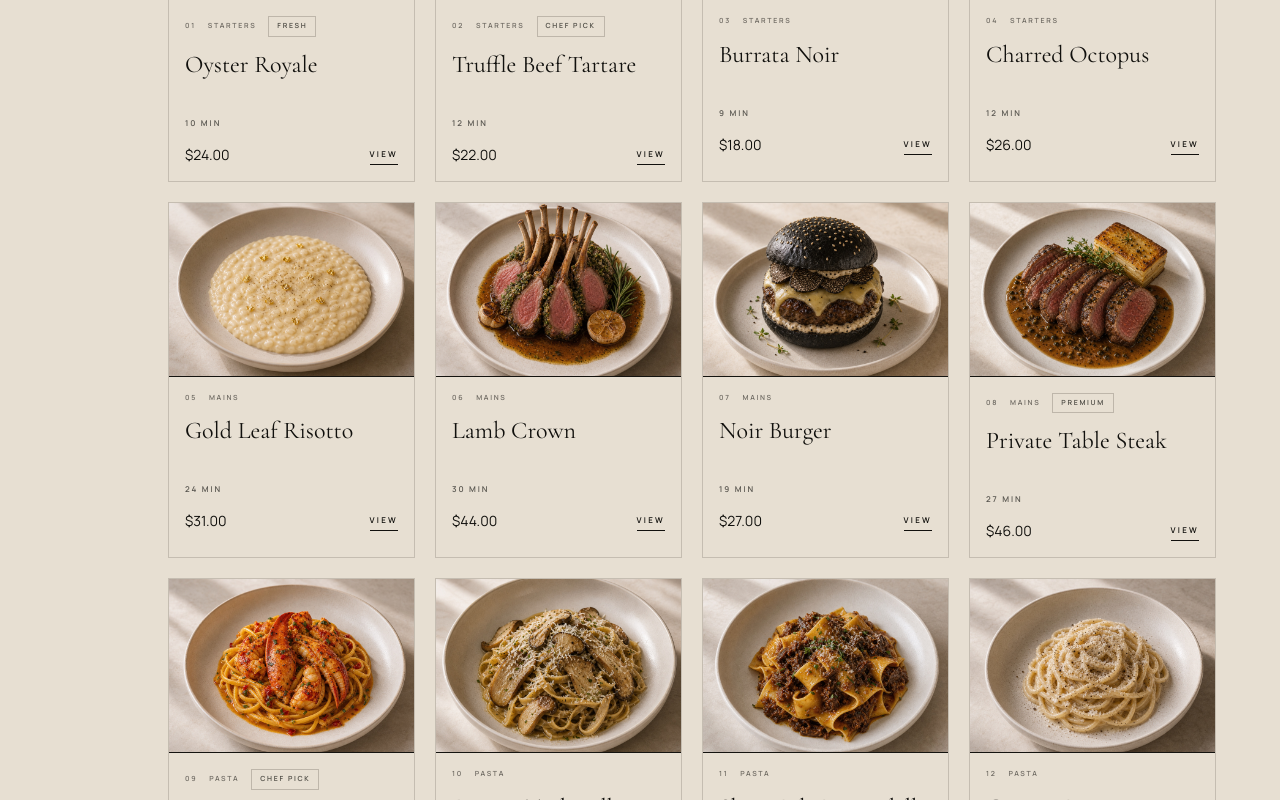
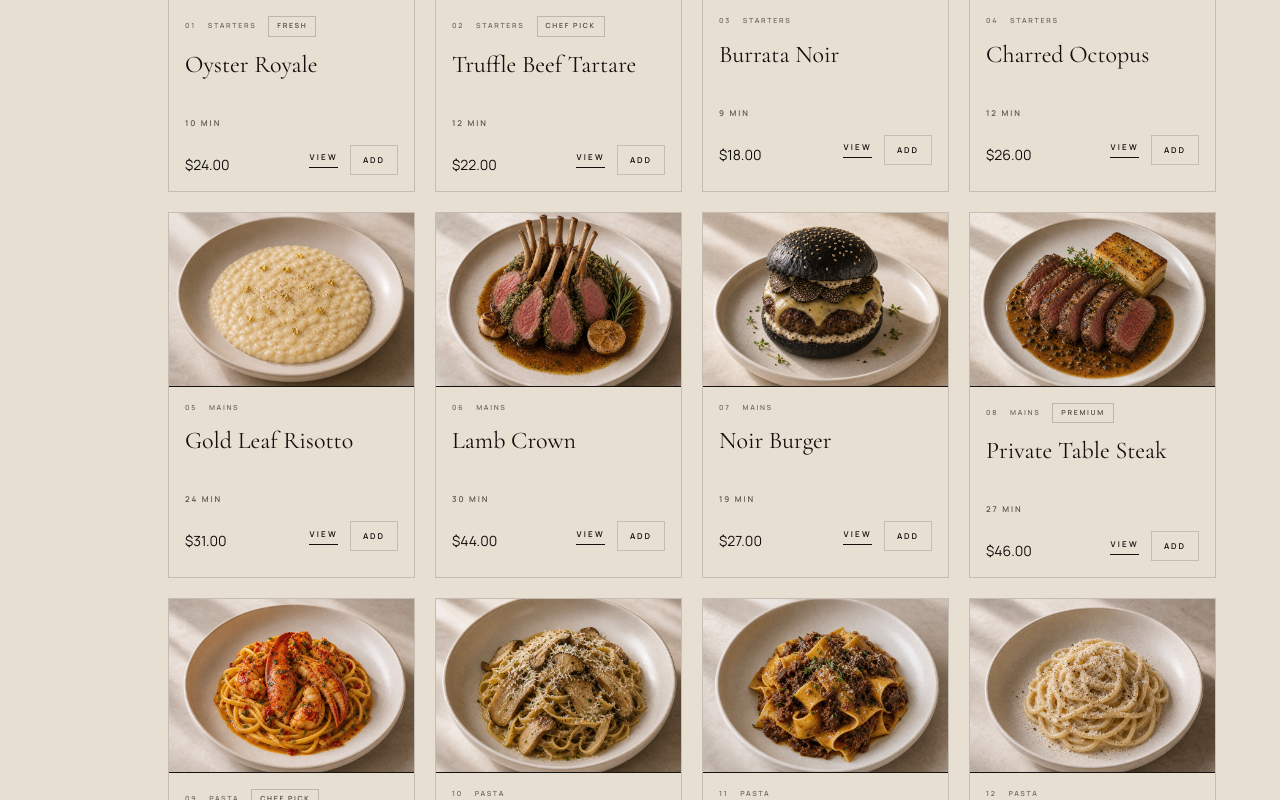
Before and after one commit to noirectinea/noirtable, a Next.js app: page /menu in a window 1280 px wide. Shown: the part 800-1600 px from the top of the page. Built offline with nearby package versions, Linux system fonts and the light colour scheme.

Commit message:
Add menu card quantity controls

```diff
--- a/src/components/FullMenuPage.tsx
+++ b/src/components/FullMenuPage.tsx
@@ -124,10 +124,16 @@ function FullMenuCard({
   entry,
   item,
   onView,
+  onAdd,
+  onRemove,
+  quantity,
 }: {
   entry: FullMenuEntry;
   item: MenuItem;
   onView: (entry: FullMenuEntry) => void;
+  onAdd: (item: MenuItem) => void;
+  onRemove: (itemId: number) => void;
+  quantity: number;
 }) {
   return (
     <article className="border border-[#2d261f]/18 bg-[#e7dfd2] transition-colors duration-300 hover:border-[#2d261f]/32">
@@ -168,6 +174,7 @@ function FullMenuCard({
         </p>
         <div className="mt-4 flex items-end justify-between gap-4">
           <p className="text-sm text-[#11100d]">{formatPrice(item.price)}</p>
+          <div className="flex items-center gap-3">
             <button
               type="button"
               onClick={() => onView(entry)}
@@ -175,6 +182,38 @@ function FullMenuCard({
             >
               View
             </button>
+            {quantity > 0 ? (
+              <div className="flex h-8 items-center border border-[#2d261f]/18 text-[8px] font-semibold uppercase tracking-[0.22em] text-[#11100d]">
+                <button
+                  type="button"
+                  onClick={() => onRemove(item.id)}
+                  className="grid h-full w-8 place-items-center transition-colors duration-300 hover:bg-[#d7c09a]"
+                  aria-label={`Remove one ${item.name}`}
+                >
+                  -
+                </button>
+                <span className="min-w-7 border-x border-[#2d261f]/12 px-2 text-center">
+                  {quantity}
+                </span>
+                <button
+                  type="button"
+                  onClick={() => onAdd(item)}
+                  className="grid h-full w-8 place-items-center transition-colors duration-300 hover:bg-[#d7c09a]"
+                  aria-label={`Add one ${item.name}`}
+                >
+                  +
+                </button>
+              </div>
+            ) : (
+              <button
+                type="button"
+                onClick={() => onAdd(item)}
+                className="border border-[#2d261f]/18 px-3 py-2 text-[8px] font-semibold uppercase tracking-[0.24em] text-[#11100d] transition-colors duration-300 hover:bg-[#d7c09a]"
+              >
+                Add
+              </button>
+            )}
+          </div>
         </div>
       </div>
     </article>
@@ -277,7 +316,7 @@ function DetailModal({
 export function FullMenuPage() {
   const [selectedEntry, setSelectedEntry] = useState<FullMenuEntry | null>(null);
   const [activeSection, setActiveSection] = useState<"All" | MenuSection>("All");
-  const { addItem, itemCount } = useCart();
+  const { addItem, removeItem, items, itemCount } = useCart();
 
   const selectedItem = selectedEntry ? getItem(selectedEntry) : null;
   const visibleEntries = useMemo(
@@ -286,6 +325,13 @@ export function FullMenuPage() {
         ? fullMenuEntries
         : fullMenuEntries.filter((entry) => entry.section === activeSection),
     [activeSection],
+  );
+  const quantitiesById = useMemo(
+    () =>
+      new Map(
+        items.map((item) => [item.id, item.quantity] as const),
+      ),
+    [items],
   );
 
   return (
@@ -303,7 +349,7 @@ export function FullMenuPage() {
         <div className="fixed bottom-5 right-5 z-50 flex gap-2 lg:bottom-auto lg:right-16 lg:top-6">
           <Link
             href="/cart"
-            className="inline-flex h-12 items-center gap-2 border border-[#11100d]/45 bg-[#e7dfd2]/94 px-5 text-[9px] font-semibold uppercase tracking-[0.32em] text-[#11100d] transition-colors duration-300 hover:bg-[#d7c09a]"
+            className="inline-flex h-[54px] items-center gap-2 border border-[#11100d]/60 bg-[#e7dfd2]/96 px-6 text-[9px] font-semibold uppercase tracking-[0.32em] text-[#11100d] transition-colors duration-300 hover:bg-[#d7c09a]"
           >
             <CartLineIcon />
             {itemCount > 0 ? `Cart ${itemCount}` : "Cart"}
@@ -382,6 +428,9 @@ export function FullMenuPage() {
                 entry={entry}
                 item={getItem(entry)}
                 onView={setSelectedEntry}
+                onAdd={addItem}
+                onRemove={removeItem}
+                quantity={quantitiesById.get(entry.itemId) ?? 0}
               />
             ))}
           </div>
```
Lines whose indentation alone changed are shown as unchanged.
